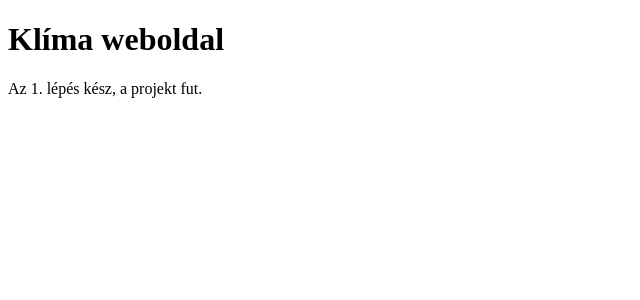
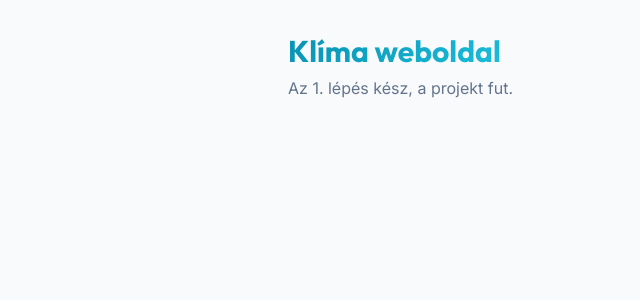
Before and after one commit to AceA1118/klim-sweboldal-vizsgaremek, a React (Vite) app in the folder frontend/: page / in a window 1280 px wide. Shown: the top 300 px of the page, without its empty margins (0-640 px from the left). Built offline with nearby package versions, Linux system fonts and the light colour scheme.

Commit message:
fileok javitasa

```diff
--- /dev/null
+++ b/frontend/src/App.css
@@ -0,0 +1,15 @@
+.page {
+  max-width: 48rem;
+  margin: 0 auto;
+  padding: 2rem;
+}
+
+.page-title {
+  font-size: 1.875rem;
+  font-weight: 700;
+}
+
+.page-subtitle {
+  margin-top: 0.5rem;
+  color: var(--muted-foreground);
+}
--- a/frontend/src/App.jsx
+++ b/frontend/src/App.jsx
@@ -1,8 +1,10 @@
+import "./App.css";
+
 export default function App() {
   return (
-    <main className="mx-auto max-w-3xl p-8">
-      <h1 className="text-3xl font-bold gradient-text">Klíma weboldal</h1>
-      <p className="mt-2 text-muted-foreground">Az 1. lépés kész, a projekt fut.</p>
+    <main className="page">
+      <h1 className="page-title gradient-text">Klíma weboldal</h1>
+      <p className="page-subtitle">Az 1. lépés kész, a projekt fut.</p>
     </main>
   );
 }
--- a/frontend/src/index.css
+++ b/frontend/src/index.css
@@ -0,0 +1,59 @@
+@import url("https://fonts.googleapis.com/css2?family=Outfit:wght@300;400;500;600;700;800;900&family=Inter:wght@300;400;500;600;700&display=swap");
+
+/* Színek: egy helyen vannak, a többi fájl ezekre hivatkozik var(--név)-vel */
+:root {
+  --background: #f8fafc;
+  --foreground: #0f172a;
+  --card: #ffffff;
+  --primary: #0891b2;
+  --primary-foreground: #ffffff;
+  --secondary: #e0f2fe;
+  --muted: #f1f5f9;
+  --muted-foreground: #64748b;
+  --accent: #06b6d4;
+  --border: #e2e8f0;
+  --radius: 0.75rem;
+}
+
+/* Sötét téma: ha a <html> elemre rákerül a "dark" osztály, ezek az értékek érvényesek */
+.dark {
+  --background: #030712;
+  --foreground: #f1f5f9;
+  --card: #0f172a;
+  --primary: #06b6d4;
+  --primary-foreground: #030712;
+  --secondary: #164e63;
+  --muted: #1e293b;
+  --muted-foreground: #94a3b8;
+  --accent: #22d3ee;
+  --border: #1e293b;
+}
+
+* {
+  box-sizing: border-box;
+  margin: 0;
+  padding: 0;
+}
+
+html {
+  scroll-behavior: smooth;
+}
+
+body {
+  font-family: "Inter", sans-serif;
+  background-color: var(--background);
+  color: var(--foreground);
+  transition: background-color 0.3s ease, color 0.3s ease;
+}
+
+h1, h2, h3, h4, h5, h6 {
+  font-family: "Outfit", sans-serif;
+}
+
+/* Színátmenetes szöveg a címekhez */
+.gradient-text {
+  background: linear-gradient(135deg, #0891b2, #22d3ee, #06b6d4);
+  -webkit-background-clip: text;
+  -webkit-text-fill-color: transparent;
+  background-clip: text;
+}
--- a/frontend/vite.config.js
+++ b/frontend/vite.config.js
@@ -1,9 +1,8 @@
 import { defineConfig } from "vite";
 import react from "@vitejs/plugin-react";
-import tailwindcss from "@tailwindcss/vite";
 
 export default defineConfig({
-  plugins: [react(), tailwindcss()],
+  plugins: [react()],
   server: {
     port: 5173,
   },
```
Also changed, not shown: frontend/package.json (+3 -4 lines).
